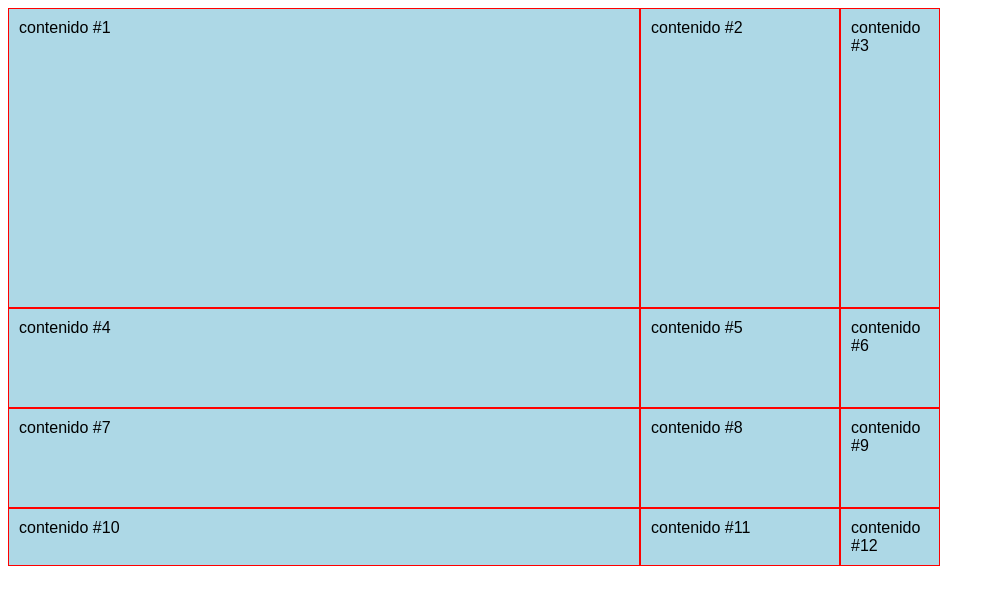
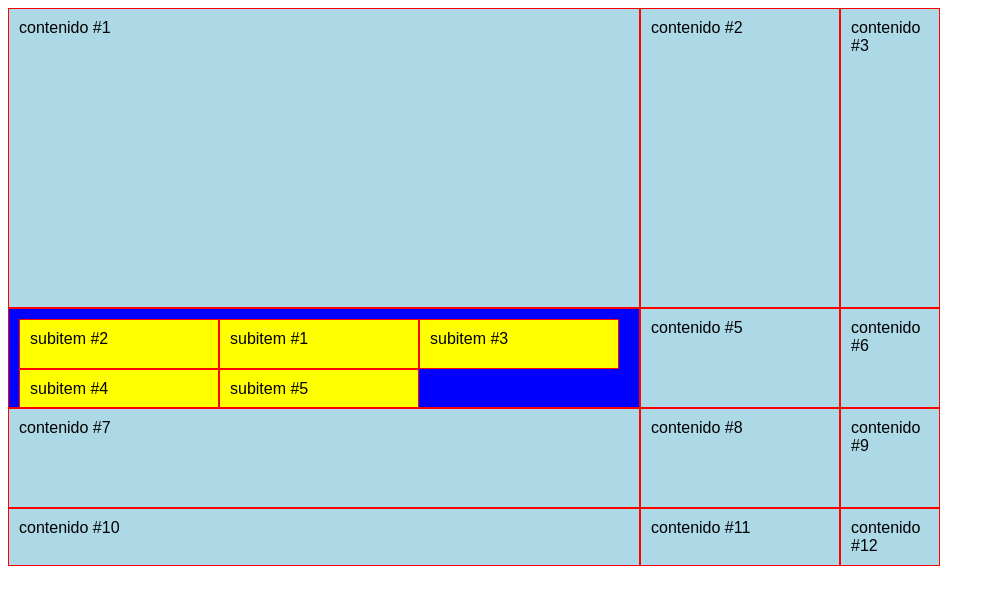
Before and after one commit to MSantoyo/CSS-Grids, a plain HTML site: page filas/index.html in a window 1280 px wide. Shown: the whole page, without its empty margins (0-995 px from the left). Drawn offline with Linux system fonts and the light colour scheme.

Commit message:
Grids identados y tipos de displays

```diff
--- a/filas/index.html
+++ b/filas/index.html
@@ -1,33 +1,56 @@
 <!DOCTYPE html>
 <html lang="en">
+
 <head>
     <meta charset="UTF-8">
     <meta name="viewport" content="width=device-width, initial-scale=1.0">
-    <title>Columnas</title>
+    <title>Filas</title>
     <style>
         body {
             font-family: Arial, Helvetica, sans-serif;
         }
+
         .container {
             display: grid;
-            grid-template-columns: 25% 200px 25%;
-            grid-template-rows: 300px 150px;
+            /* grid-template-columns: 25% 200px 25%;
+            grid-template-rows: 300px 150px; */
             /* grid-template: filas / columnas; */
             grid-template: 300px 100px 100px / 50% 200px 100px;
         }
+
         .item {
             background-color: lightblue;
             border: 1px solid red;
             padding: 10px;
         }
+
+        .item:nth-of-type(4) {
+            background-color: blue;
+            /* display: subgrid; */
+            /* display: inline-grid; */
+            overflow: auto;
+            display: grid;
+            grid-template: 50px 50px 50px / 200px 200px 200px;
+        }
+
+        .item .item {
+            background: yellow;
+        }
     </style>
 </head>
+
 <body>
     <section class="container">
         <div class="item">contenido #1</div>
         <div class="item">contenido #2</div>
         <div class="item">contenido #3</div>
-        <div class="item">contenido #4</div>
+        <div class="item">
+            <div class="item">subitem #2</div>
+            <div class="item">subitem #1</div>
+            <div class="item">subitem #3</div>
+            <div class="item">subitem #4</div>
+            <div class="item">subitem #5</div>
+        </div>
         <div class="item">contenido #5</div>
         <div class="item">contenido #6</div>
         <div class="item">contenido #7</div>
@@ -38,4 +61,5 @@
         <div class="item">contenido #12</div>
     </section>
 </body>
+
 </html>
```
